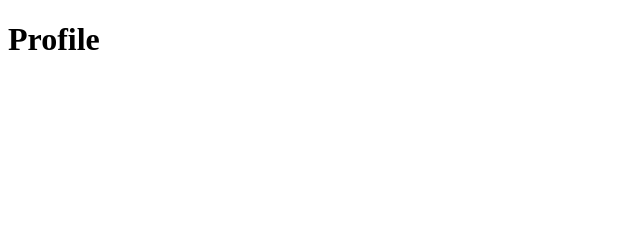
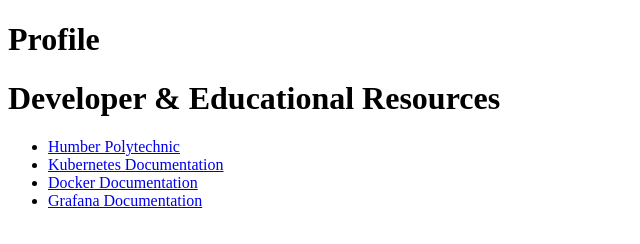
Before and after one commit to Sukhwinder9914/ITSA5501_Labs_Sukhwinder, a plain HTML site: page Lab1_Git_Operation/Profile.html in a window 1280 px wide. Shown: the whole page, without its empty margins (0-640 px from the left). Drawn offline with Linux system fonts and the light colour scheme.

Commit message:
updated profile.html with documents links

```diff
--- a/Lab1_Git_Operation/Profile.html
+++ b/Lab1_Git_Operation/Profile.html
@@ -6,6 +6,14 @@
 <body>
 
 <h1>Profile</h1>
+<h1>Developer & Educational Resources</h1>
+
+<ul>
+<li><a href="https://humber.ca/">Humber Polytechnic</a></li>
+<li><a href="https://kubernetes.io/docs/">Kubernetes Documentation</a></li>
+<li><a href="https://docs.docker.com/">Docker Documentation</a></li>
+<li><a href="https://grafana.com/docs/">Grafana Documentation</a></li>
+</ul>
 
 
 </body>
```
